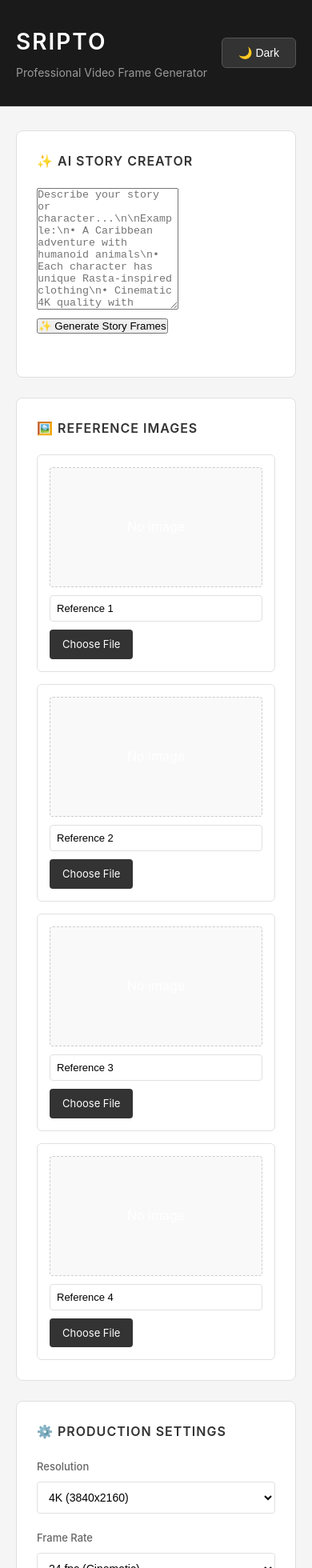
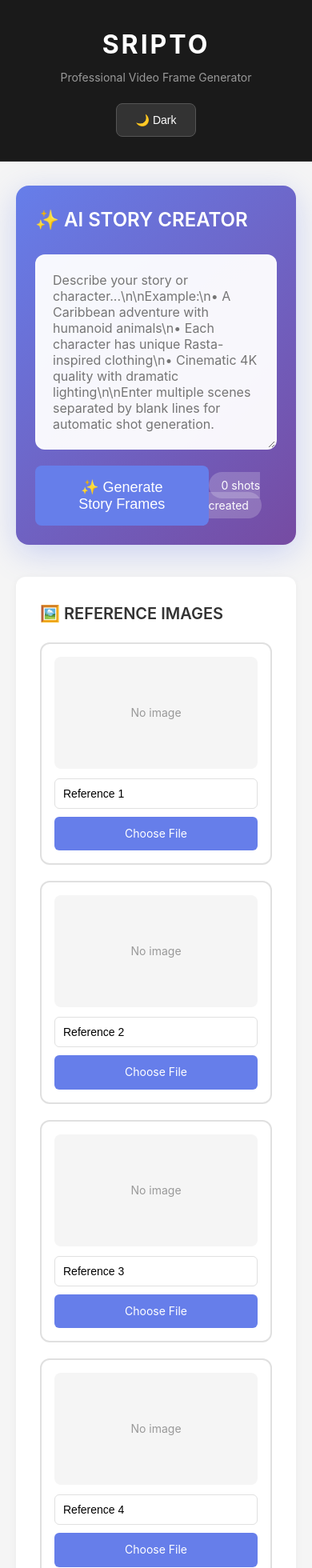
Before and after one commit to Chris3777/sripto, a React (Vite) app: page / in a window 390 px wide. Shown: the top 1960 px of the page at 80% size. Built offline with nearby package versions, Linux system fonts and the light colour scheme.

Commit message:
Refactor App.css for dark mode and new UI elements
Updated styles for dark mode and added new sections for AI creator and gallery. Enhanced button styles and improved responsiveness.

```diff
--- a/src/App.css
+++ b/src/App.css
@@ -1,98 +1,131 @@
 * { margin: 0; padding: 0; box-sizing: border-box; }
 
-.app { min-height: 100vh; background: #f5f5f5; font-family: -apple-system, BlinkMacSystemFont, 'Segoe UI', sans-serif; transition: background 0.3s; }
-.app.dark { background: #121212; color: #e0e0e0; }
+.app { min-height: 100vh; background: #f5f5f5; font-family: -apple-system, BlinkMacSystemFont, 'Segoe UI', Roboto, Oxygen, Ubuntu, sans-serif; transition: all 0.3s ease; }
+.app.dark { background: #0a0a0a; color: #e0e0e0; }
 
+/* Header */
 .header { background: #1a1a1a; color: #fff; padding: 30px 20px; border-bottom: 1px solid #333; display: flex; justify-content: space-between; align-items: center; }
 .app.dark .header { background: #000; border-bottom: 1px solid #222; }
-.header-content h1 { font-size: 28px; font-weight: 600; letter-spacing: 2px; }
+.header-content h1 { font-size: 32px; font-weight: 700; letter-spacing: 3px; }
 .header-content p { color: #999; font-size: 14px; margin-top: 5px; }
-.dark-mode-toggle { background: #333; color: #fff; border: 1px solid #555; padding: 10px 20px; border-radius: 6px; cursor: pointer; font-size: 14px; transition: all 0.3s; }
+.dark-mode-toggle { background: #333; color: #fff; border: 1px solid #555; padding: 12px 24px; border-radius: 8px; cursor: pointer; font-size: 14px; transition: all 0.3s; }
 .dark-mode-toggle:hover { background: #444; }
 .app.dark .dark-mode-toggle { background: #222; border-color: #444; }
 
+/* Container */
 .container { max-width: 1400px; margin: 0 auto; padding: 30px 20px; }
 
-section { background: #fff; border: 1px solid #e0e0e0; border-radius: 8px; padding: 25px; margin-bottom: 25px; }
-.app.dark section { background: #1e1e1e; border-color: #333; }
+/* AI Creator Section - Most Prominent */
+.ai-creator-section { background: linear-gradient(135deg, #667eea 0%, #764ba2 100%); border-radius: 16px; padding: 40px; margin-bottom: 40px; box-shadow: 0 10px 40px rgba(102, 126, 234, 0.3); }
+.app.dark .ai-creator-section { background: linear-gradient(135deg, #4a5568 0%, #2d3748 100%); box-shadow: 0 10px 40px rgba(0, 0, 0, 0.5); }
+.ai-creator-section h2 { color: white; font-size: 24px; margin-bottom: 24px; font-weight: 600; }
+.ai-creator-content { display: flex; flex-direction: column; gap: 20px; }
+.ai-prompt-input { width: 100%; padding: 20px; border-radius: 12px; border: 2px solid rgba(255, 255, 255, 0.2); background: rgba(255, 255, 255, 0.95); font-size: 16px; font-family: inherit; resize: vertical; min-height: 200px; transition: all 0.3s; }
+.ai-prompt-input:focus { outline: none; border-color: rgba(255, 255, 255, 0.5); background: white; box-shadow: 0 4px 20px rgba(0, 0, 0, 0.1); }
+.app.dark .ai-prompt-input { background: rgba(26, 26, 26, 0.95); color: #e0e0e0; border-color: rgba(255, 255, 255, 0.1); }
+.ai-creator-actions { display: flex; justify-content: space-between; align-items: center; }
+.btn-large { padding: 16px 40px !important; font-size: 18px !important; font-weight: 600; }
+.stat-badge { background: rgba(255, 255, 255, 0.2); color: white; padding: 8px 16px; border-radius: 20px; font-size: 14px; backdrop-filter: blur(10px); }
 
-section h2 { font-size: 16px; font-weight: 600; color: #333; margin-bottom: 20px; text-transform: uppercase; letter-spacing: 1px; }
-.app.dark section h2 { color: #e0e0e0; }
+/* Sections */
+section { background: white; border-radius: 12px; padding: 30px; margin-bottom: 30px; box-shadow: 0 2px 10px rgba(0, 0, 0, 0.05); }
+.app.dark section { background: #1a1a1a; box-shadow: 0 2px 10px rgba(0, 0, 0, 0.3); }
+section h2 { font-size: 20px; margin-bottom: 20px; color: #333; font-weight: 600; }
+.app.dark section h2 { color: #fff; }
 
-.references-grid { display: grid; grid-template-columns: repeat(auto-fit, minmax(200px, 1fr)); gap: 15px; }
-.reference-card { border: 1px solid #e0e0e0; border-radius: 6px; padding: 15px; }
-.app.dark .reference-card { border-color: #333; background: #252525; }
-.reference-preview { width: 100%; height: 150px; background: #f9f9f9; border: 1px dashed #ccc; border-radius: 4px; display: flex; align-items: center; justify-content: center; margin-bottom: 10px; }
-.app.dark .reference-preview { background: #1a1a1a; border-color: #444; }
-.reference-preview img { max-width: 100%; max-height: 100%; object-fit: contain; }
-.preview-placeholder { color: #999; font-size: 13px; }
-.reference-name { width: 100%; padding: 8px; border: 1px solid #e0e0e0; border-radius: 4px; font-size: 13px; margin-bottom: 10px; background: #fff; }
-.app.dark .reference-name { background: #2a2a2a; border-color: #444; color: #e0e0e0; }
+/* Reference Images */
+.references-grid { display: grid; grid-template-columns: repeat(auto-fit, minmax(220px, 1fr)); gap: 20px; }
+.reference-card { border: 2px solid #e0e0e0; border-radius: 12px; padding: 16px; transition: all 0.3s; }
+.reference-card:hover { border-color: #667eea; transform: translateY(-2px); box-shadow: 0 4px 12px rgba(102, 126, 234, 0.2); }
+.app.dark .reference-card { border-color: #333; }
+.app.dark .reference-card:hover { border-color: #667eea; }
+.reference-preview { width: 100%; height: 140px; background: #f5f5f5; border-radius: 8px; display: flex; align-items: center; justify-content: center; overflow: hidden; margin-bottom: 12px; }
+.app.dark .reference-preview { background: #0a0a0a; }
+.reference-preview img { width: 100%; height: 100%; object-fit: cover; }
+.no-image { color: #999; font-size: 14px; }
+.reference-name { width: 100%; padding: 10px; border: 1px solid #e0e0e0; border-radius: 6px; margin-bottom: 10px; font-size: 14px; }
+.app.dark .reference-name { background: #0a0a0a; border-color: #333; color: #e0e0e0; }
+.upload-btn { display: block; width: 100%; padding: 10px; background: #667eea; color: white; border-radius: 6px; text-align: center; cursor: pointer; font-size: 14px; transition: all 0.3s; }
+.upload-btn:hover { background: #5568d3; }
 
-.upload-btn { display: inline-block; padding: 8px 16px; background: #333; color: #fff; border-radius: 4px; font-size: 13px; cursor: pointer; transition: background 0.2s; }
-.upload-btn:hover { background: #555; }
-.app.dark .upload-btn { background: #444; }
-.app.dark .upload-btn:hover { background: #555; }
+/* Production Settings */
+.settings-grid { display: grid; grid-template-columns: repeat(auto-fit, minmax(250px, 1fr)); gap: 20px; }
+.setting-group label { display: block; margin-bottom: 8px; font-size: 14px; font-weight: 500; color: #666; }
+.app.dark .setting-group label { color: #999; }
+.setting-group select { width: 100%; padding: 12px; border: 2px solid #e0e0e0; border-radius: 8px; font-size: 14px; background: white; transition: all 0.3s; }
+.setting-group select:focus { outline: none; border-color: #667eea; }
+.app.dark .setting-group select { background: #0a0a0a; border-color: #333; color: #e0e0e0; }
 
-.settings-grid { display: grid; grid-template-columns: repeat(auto-fit, minmax(250px, 1fr)); gap: 20px; }
-.setting-group label { display: block; font-size: 13px; font-weight: 500; color: #666; margin-bottom: 8px; }
-.app.dark .setting-group label { color: #999; }
-.setting-group select { width: 100%; padding: 10px; border: 1px solid #e0e0e0; border-radius: 4px; font-size: 14px; background: #fff; }
-.app.dark .setting-group select { background: #2a2a2a; border-color: #444; color: #e0e0e0; }
+/* Tabs */
+.tabs { display: flex; gap: 10px; margin-bottom: 20px; border-bottom: 2px solid #e0e0e0; }
+.app.dark .tabs { border-bottom-color: #333; }
+.tab { padding: 12px 24px; background: none; border: none; border-bottom: 3px solid transparent; cursor: pointer; font-size: 15px; font-weight: 500; color: #666; transition: all 0.3s; }
+.tab:hover { color: #667eea; }
+.tab.active { color: #667eea; border-bottom-color: #667eea; }
+.app.dark .tab { color: #999; }
+.app.dark .tab.active { color: #667eea; }
 
-.tab-header { display: flex; gap: 10px; margin-bottom: 20px; border-bottom: 2px solid #e0e0e0; }
-.app.dark .tab-header { border-color: #333; }
-.tab-btn { background: transparent; border: none; padding: 12px 24px; font-size: 14px; cursor: pointer; color: #666; border-bottom: 3px solid transparent; transition: all 0.3s; }
-.tab-btn.active { color: #333; border-bottom-color: #333; font-weight: 600; }
-.app.dark .tab-btn { color: #999; }
-.app.dark .tab-btn.active { color: #e0e0e0; border-bottom-color: #e0e0e0; }
+/* Shot Items */
+.shot-item { margin-bottom: 20px; padding: 20px; border: 2px solid #e0e0e0; border-radius: 12px; }
+.app.dark .shot-item { border-color: #333; }
+.shot-item h3 { font-size: 16px; margin-bottom: 12px; color: #667eea; }
+.shot-item textarea { width: 100%; padding: 14px; border: 1px solid #e0e0e0; border-radius: 8px; font-size: 14px; font-family: inherit; resize: vertical; min-height: 80px; }
+.app.dark .shot-item textarea { background: #0a0a0a; border-color: #333; color: #e0e0e0; }
 
-.prompt-input { margin-bottom: 15px; }
-.prompt-label { display: block; font-size: 13px; font-weight: 500; color: #666; margin-bottom: 8px; }
-.app.dark .prompt-label { color: #999; }
-.prompt-input textarea, .bulk-textarea { width: 100%; padding: 12px; border: 1px solid #e0e0e0; border-radius: 4px; font-size: 14px; resize: vertical; font-family: inherit; background: #fff; }
-.app.dark .prompt-input textarea, .app.dark .bulk-textarea { background: #2a2a2a; border-color: #444; color: #e0e0e0; }
+/* Bulk Creation */
+.bulk-instructions { color: #666; margin-bottom: 16px; font-size: 14px; }
+.app.dark .bulk-instructions { color: #999; }
+.bulk-textarea { width: 100%; padding: 16px; border: 2px solid #e0e0e0; border-radius: 12px; font-size: 14px; font-family: 'Courier New', monospace; resize: vertical; }
+.app.dark .bulk-textarea { background: #0a0a0a; border-color: #333; color: #e0e0e0; }
 
-.bulk-hint { color: #666; font-size: 13px; margin-bottom: 10px; }
-.app.dark .bulk-hint { color: #999; }
-.bulk-textarea { min-height: 200px; }
+/* Buttons */
+.shot-actions { display: flex; gap: 12px; margin-top: 20px; }
+.btn-primary { background: #667eea; color: white; border: none; padding: 12px 28px; border-radius: 8px; font-size: 15px; font-weight: 500; cursor: pointer; transition: all 0.3s; }
+.btn-primary:hover { background: #5568d3; transform: translateY(-1px); box-shadow: 0 4px 12px rgba(102, 126, 234, 0.3); }
+.btn-secondary { background: #e0e0e0; color: #333; border: none; padding: 12px 28px; border-radius: 8px; font-size: 15px; font-weight: 500; cursor: pointer; transition: all 0.3s; }
+.btn-secondary:hover { background: #d0d0d0; }
+.app.dark .btn-secondary { background: #333; color: #e0e0e0; }
+.app.dark .btn-secondary:hover { background: #444; }
+.btn-delete { background: #dc3545; color: white; border: none; padding: 8px 16px; border-radius: 6px; font-size: 13px; cursor: pointer; transition: all 0.3s; }
+.btn-delete:hover { background: #c82333; }
+.btn-export { background: #28a745; color: white; border: none; padding: 10px 20px; border-radius: 8px; font-size: 14px; font-weight: 500; cursor: pointer; transition: all 0.3s; }
+.btn-export:hover { background: #218838; }
 
-.add-btn, .generate-btn, .export-btn { padding: 10px 20px; border: none; border-radius: 4px; font-size: 14px; cursor: pointer; margin-right: 10px; margin-top: 10px; transition: all 0.2s; }
-.add-btn { background: #f5f5f5; border: 1px solid #e0e0e0; color: #333; }
-.add-btn:hover { background: #e8e8e8; }
-.generate-btn, .export-btn { background: #333; color: #fff; }
-.generate-btn:hover, .export-btn:hover { background: #555; }
-.app.dark .add-btn { background: #2a2a2a; border-color: #444; color: #e0e0e0; }
-.app.dark .add-btn:hover { background: #333; }
-.app.dark .generate-btn, .app.dark .export-btn { background: #444; }
-.app.dark .generate-btn:hover, .app.dark .export-btn:hover { background: #555; }
+/* Gallery */
+.gallery-header { display: flex; justify-content: space-between; align-items: center; margin-bottom: 24px; }
+.frames-grid { display: grid; grid-template-columns: repeat(auto-fill, minmax(350px, 1fr)); gap: 24px; }
+.frame-card { border: 2px solid #e0e0e0; border-radius: 12px; overflow: hidden; transition: all 0.3s; }
+.frame-card:hover { transform: translateY(-4px); box-shadow: 0 8px 24px rgba(0, 0, 0, 0.1); border-color: #667eea; }
+.app.dark .frame-card { border-color: #333; }
+.app.dark .frame-card:hover { border-color: #667eea; }
+.frame-image { position: relative; width: 100%; height: 200px; background: #f5f5f5; }
+.app.dark .frame-image { background: #0a0a0a; }
+.frame-image img { width: 100%; height: 100%; object-fit: cover; }
+.frame-number { position: absolute; top: 10px; right: 10px; background: rgba(0, 0, 0, 0.8); color: white; padding: 6px 12px; border-radius: 6px; font-size: 14px; font-weight: 600; }
+.frame-info { padding: 16px; }
+.frame-description { font-size: 14px; color: #666; margin-bottom: 12px; line-height: 1.5; }
+.app.dark .frame-description { color: #999; }
+.frame-meta { display: flex; gap: 8px; font-size: 12px; color: #999; font-weight: 500; }
 
-.image-gallery { display: grid; grid-template-columns: repeat(auto-fill, minmax(280px, 1fr)); gap: 20px; margin-bottom: 20px; }
-.gallery-item { border: 1px solid #e0e0e0; border-radius: 8px; overflow: hidden; transition: transform 0.3s; }
-.gallery-item:hover { transform: translateY(-5px); box-shadow: 0 10px 20px rgba(0,0,0,0.1); }
-.app.dark .gallery-item { border-color: #333; background: #252525; }
-.app.dark .gallery-item:hover { box-shadow: 0 10px 20px rgba(0,0,0,0.5); }
-.gallery-image { position: relative; width: 100%; padding-bottom: 56.25%; background: #f9f9f9; }
-.app.dark .gallery-image { background: #1a1a1a; }
-.gallery-image img { position: absolute; top: 0; left: 0; width: 100%; height: 100%; object-fit: cover; }
-.gallery-overlay { position: absolute; top: 10px; right: 10px; background: rgba(0,0,0,0.7); color: #fff; padding: 5px 10px; border-radius: 4px; font-size: 12px; font-weight: 600; }
-.gallery-info { padding: 15px; }
-.gallery-desc { font-size: 13px; color: #333; margin-bottom: 8px; }
-.app.dark .gallery-desc { color: #e0e0e0; }
-.gallery-meta { font-size: 12px; color: #666; }
-.app.dark .gallery-meta { color: #999; }
+/* Shot List Table */
+.table-wrapper { overflow-x: auto; }
+.shot-table { width: 100%; border-collapse: collapse; }
+.shot-table thead { background: #f5f5f5; }
+.app.dark .shot-table thead { background: #0a0a0a; }
+.shot-table th { padding: 14px; text-align: left; font-size: 13px; font-weight: 600; color: #666; border-bottom: 2px solid #e0e0e0; }
+.app.dark .shot-table th { color: #999; border-bottom-color: #333; }
+.shot-table td { padding: 14px; border-bottom: 1px solid #e0e0e0; font-size: 13px; }
+.app.dark .shot-table td { border-bottom-color: #333; }
+.description-cell { max-width: 300px; overflow: hidden; text-overflow: ellipsis; white-space: nowrap; }
+.shot-table tr:hover { background: #f9f9f9; }
+.app.dark .shot-table tr:hover { background: #222; }
 
-.table-container { overflow-x: auto; }
-.shots-table { width: 100%; border-collapse: collapse; font-size: 13px; }
-.shots-table th { background: #f9f9f9; padding: 12px 10px; text-align: left; font-weight: 600; color: #666; border-bottom: 2px solid #e0e0e0; white-space: nowrap; }
-.app.dark .shots-table th { background: #252525; color: #999; border-color: #333; }
-.shots-table td { padding: 12px 10px; border-bottom: 1px solid #f0f0f0; color: #333; }
-.app.dark .shots-table td { border-color: #2a2a2a; color: #e0e0e0; }
-.shots-table tr:hover { background: #fafafa; }
-.app.dark .shots-table tr:hover { background: #1a1a1a; }
-.description-cell { max-width: 300px; white-space: nowrap; overflow: hidden; text-overflow: ellipsis; }
-
-.delete-btn { padding: 6px 12px; background: #fff; border: 1px solid #e0e0e0; border-radius: 4px; font-size: 12px; cursor: pointer; color: #666; transition: all 0.2s; }
-.delete-btn:hover { background: #f5f5f5; border-color: #999; color: #333; }
-.app.dark .delete-btn { background: #2a2a2a; border-color: #444; color: #999; }
-.app.dark .delete-btn:hover { background: #333; border-color: #555; color: #e0e0e0; }
+/* Responsive */
+@media (max-width: 768px) {
+  .header { flex-direction: column; gap: 20px; text-align: center; }
+  .ai-creator-section { padding: 24px; }
+  .frames-grid { grid-template-columns: 1fr; }
+  .settings-grid { grid-template-columns: 1fr; }
+  .shot-actions { flex-direction: column; }
+  .shot-actions button { width: 100%; }
+}
```
